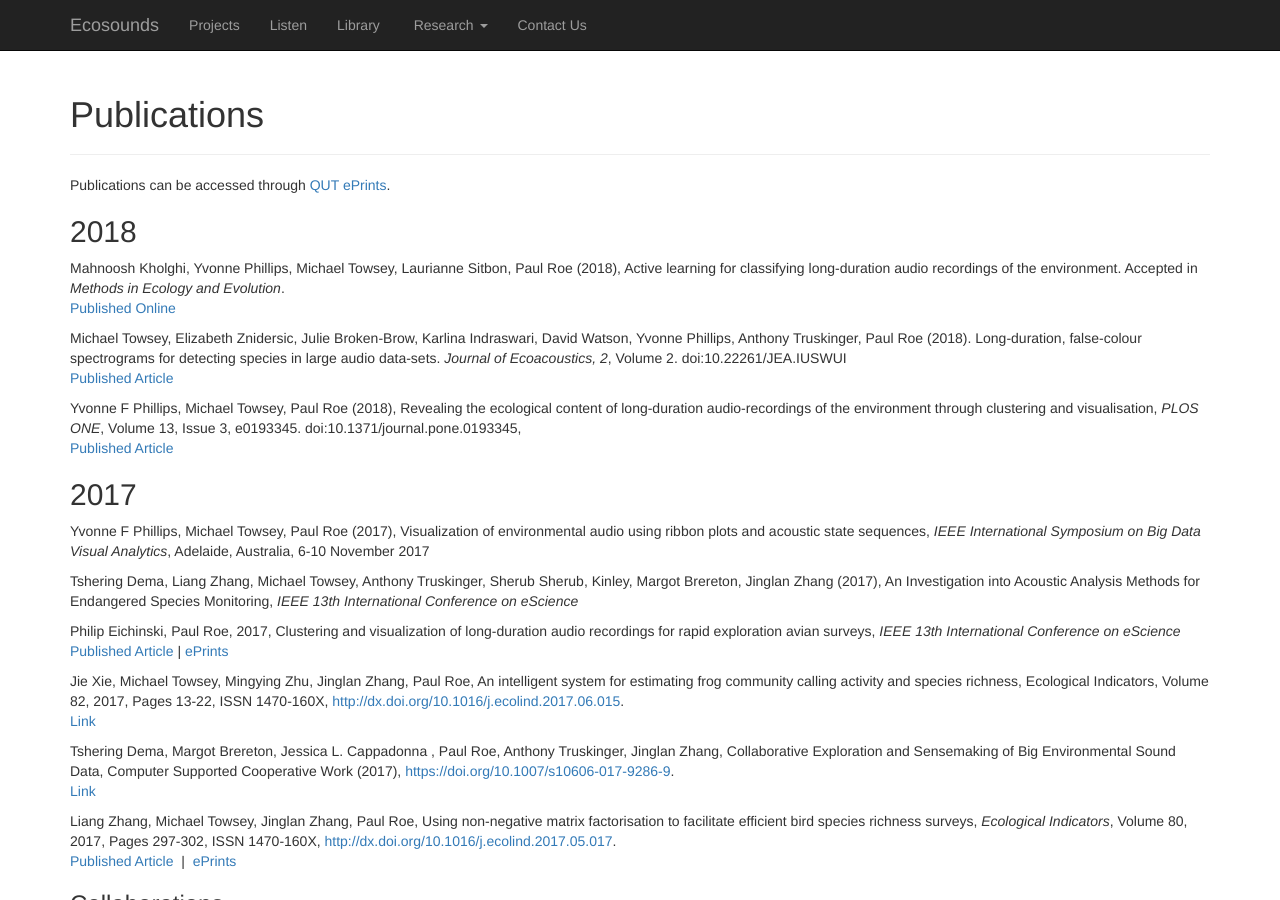
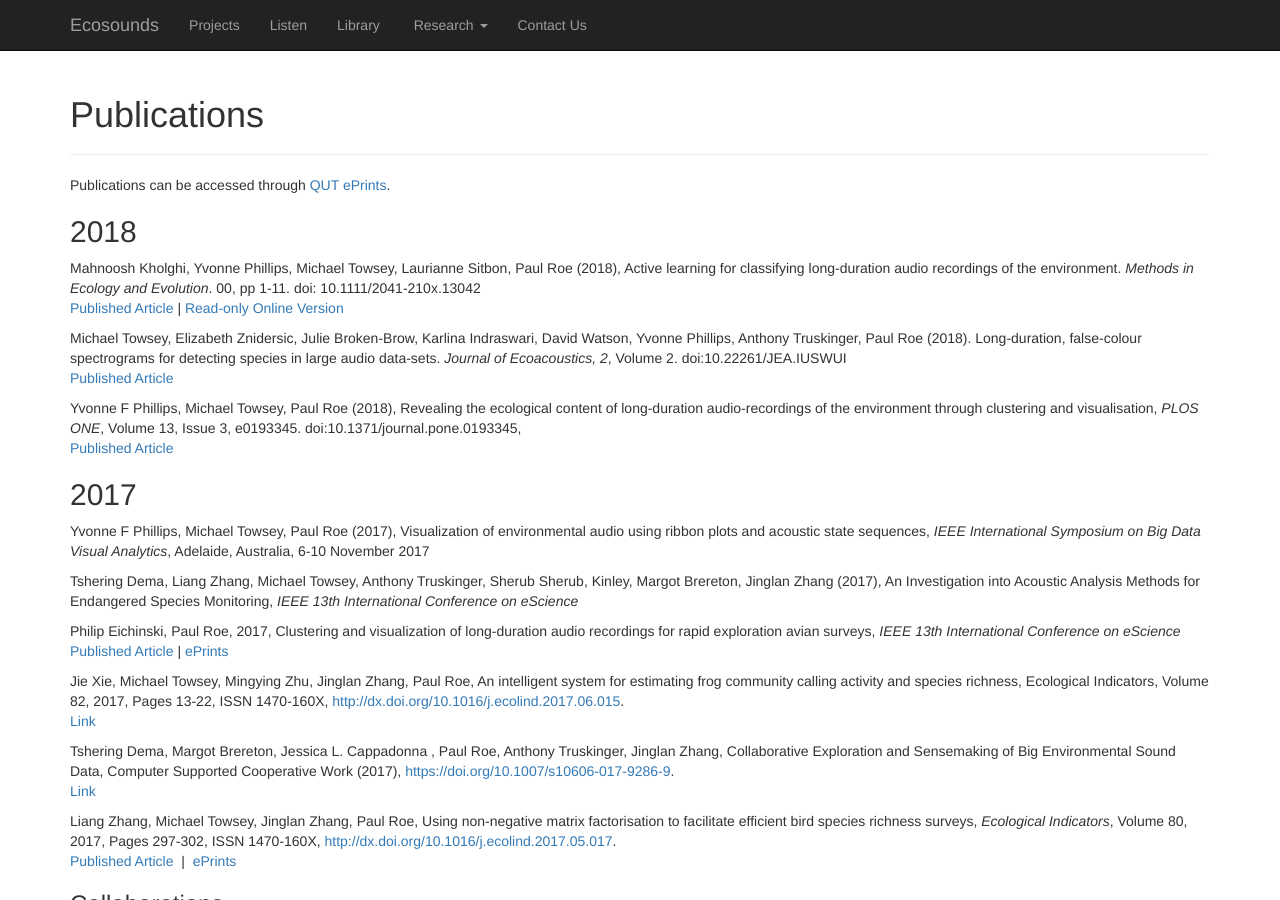
Before and after one commit to QutEcoacoustics/research-blog, a Jekyll site: the page built from publications/publications.html, in a window 1280 px wide and 900 px high. Built offline with Jekyll 4.4.1, drawn with Linux system fonts in a browser that asks for light colours; nearby versions of some CDN libraries.

Commit message:
Update publications.html

```diff
--- a/publications/publications.html
+++ b/publications/publications.html
@@ -16,9 +16,11 @@ title: Ecosounds | Publications
     <p>
 	Mahnoosh Kholghi, Yvonne Phillips, Michael Towsey, Laurianne Sitbon, Paul Roe (2018),
 	Active learning for classifying long-duration audio recordings of the environment.
-	Accepted in <i>Methods in Ecology and Evolution</i>.
+	<i>Methods in Ecology and Evolution</i>. 00, pp 1-11. doi: 10.1111/2041-210x.13042
+
 	<br />
-	<a href="https://doi.org/10.1111/2041-210X.13042">Published Online</a>
+	<a href="https://doi.org/10.1111/2041-210X.13042">Published Article</a> |
+	<a href="https://rdcu.be/2xHN">Read-only Online Version</a>
     </p>
 
     <p>
```
